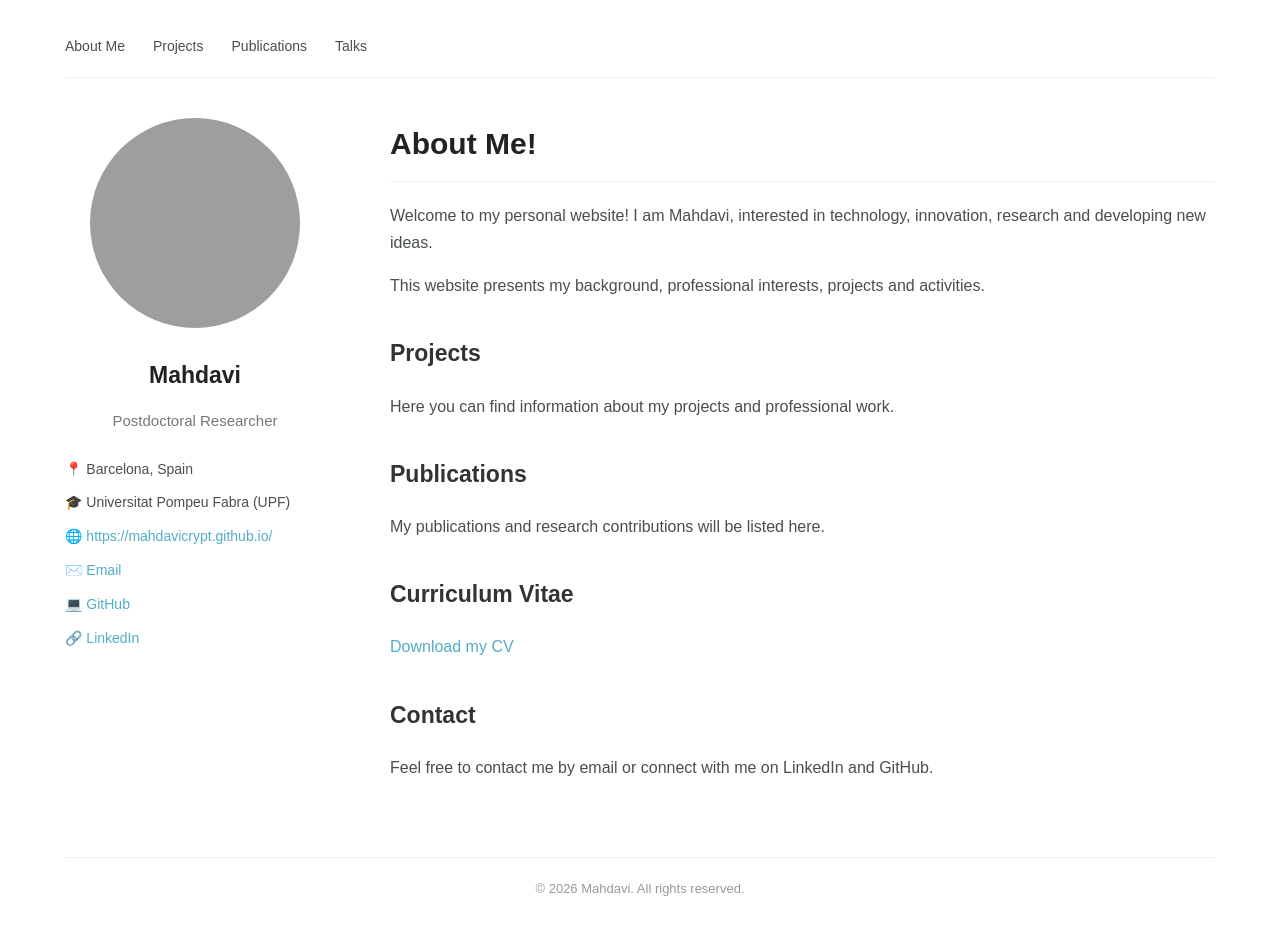
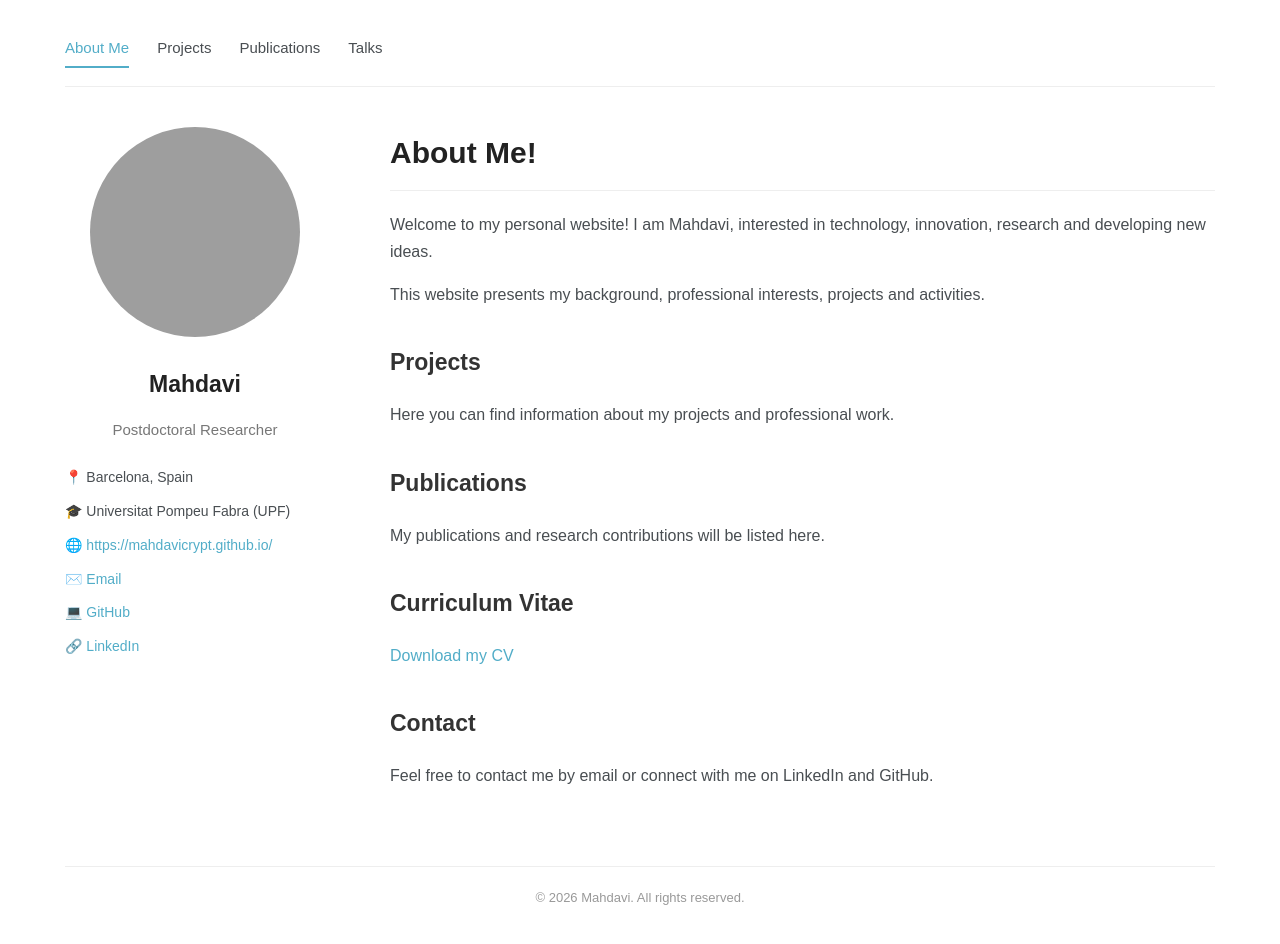
Before and after one commit to MahdaviCrypt/mahdavicrypt.github.io, a plain HTML site: page index.html in a window 1280 px wide. Drawn offline with Linux system fonts and the light colour scheme; grey boxes are pictures that could not be loaded.

Commit message:
Add styles for navigation links and active state

```diff
--- a/index.html
+++ b/index.html
@@ -42,6 +42,24 @@ nav a {
 
 nav a:hover {
     color: #52adc8;
+}
+
+
+nav a {
+    color: #494e52;
+    text-decoration: none;
+    font-size: 15px;
+    padding-bottom: 5px;
+    transition: color 0.2s;
+}
+
+nav a:hover,
+nav a.active {
+    color: #52adc8;
+}
+
+nav a.active {
+    border-bottom: 2px solid #52adc8;
 }
 
 .layout {
```
